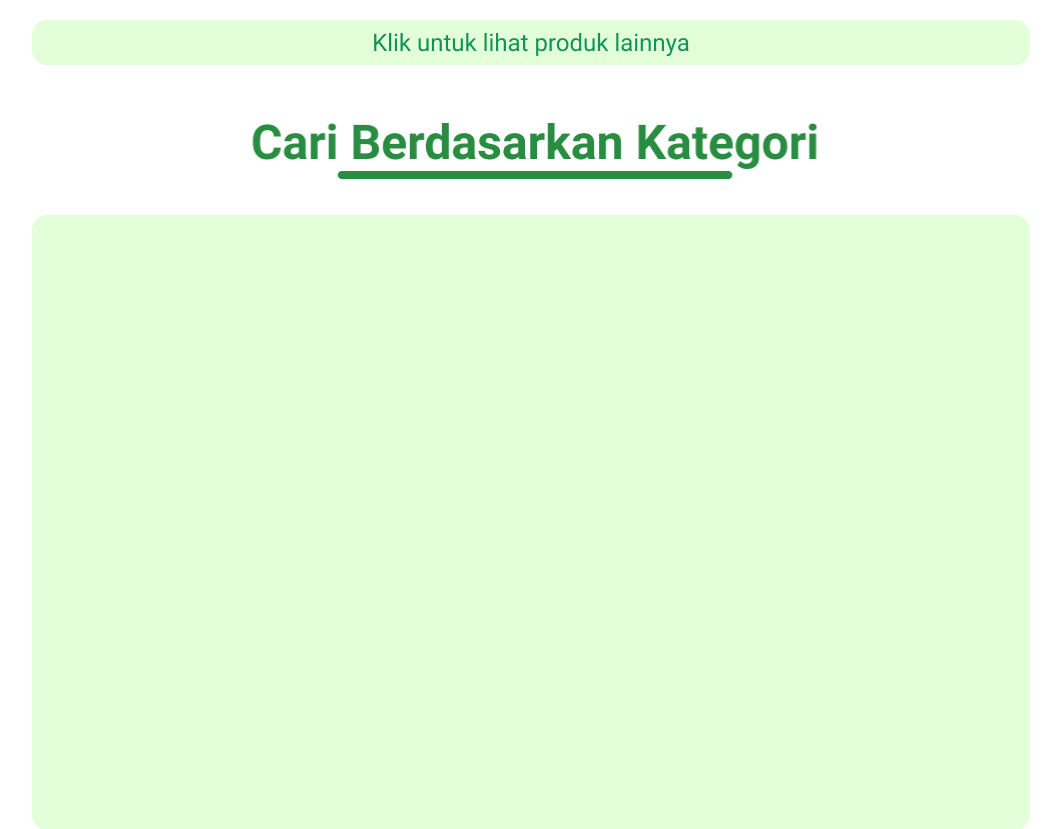
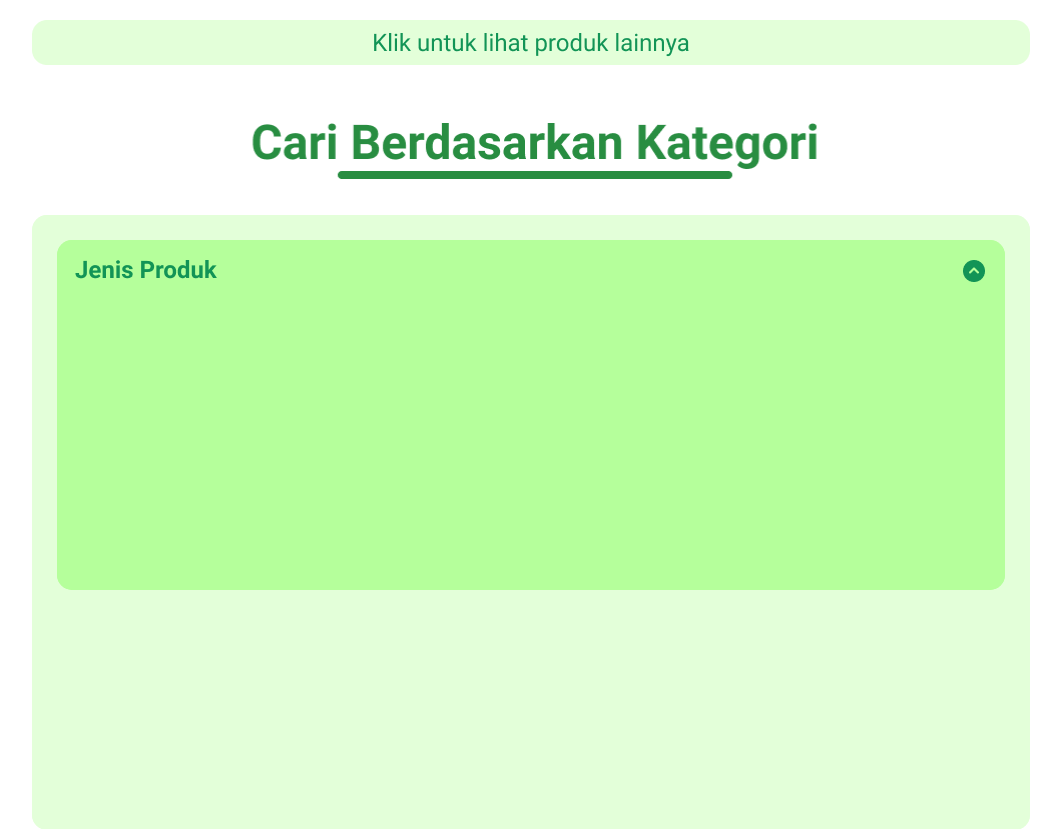
Before and after one commit to bta-tq/ms-i, a PHP site: page /dashboard.html in a window 1280 px wide; the page is wider, and only the part inside the window is pictured. Shown: the part 1725-2554 px from the top of that part, without its empty margins (102-1163 px from the left). Run offline with PHP 8.4, Linux system fonts and the light colour scheme.

Commit message:
update dash

```diff
--- a/css/dashboard.css
+++ b/css/dashboard.css
@@ -360,3 +360,44 @@ top: 1940px;
 background: #E3FFD9;
 border-radius: 15px;
 }
+
+.kategori .j_p .latar{
+    position: absolute;
+width: 948px;
+height: 350px;
+left: 159px;
+top: 1965px;
+
+background: #B5FF9B;
+border-radius: 15px;
+}
+
+.kategori .j_p .nama{
+    position: absolute;
+width: 155px;
+height: 29px;
+left: 177px;
+top: 1982px;
+
+font-family: Roboto;
+font-style: normal;
+font-weight: bold;
+font-size: 24px;
+line-height: 28px;
+/* identical to box height */
+
+
+color: #129456;
+}
+
+.kategori .j_p .d_u{
+    position: absolute;
+left: 83.2%;
+right: 15.08%;
+top: 71.76%;
+bottom: 27.44%;
+}
+
+.promo{
+
+}
--- a/dashboard.html
+++ b/dashboard.html
@@ -89,6 +89,17 @@
             <div class="kategori">
                 <img class="open" src="Asset/kategori/kategori.png">
                 <img class="latar" src="Asset/kategori/latar.png">
+                <div class="j_p">
+                    <img class="latar" src="Asset/kategori/kotak produk.png">
+                    <section class="nama">
+                        <a href="#"><img src="Asset/kategori/Jenis Produk.png"></a>
+                    </section>
+                    <section class="d_u">
+                        <a href="#"><img src="Asset/kategori/hum up.png"></a>
+                    </section>
+                </div>
+            </div>
+            <div class="promo">
             </div>
         </main>
         </div>
```
Also changed, not shown: Asset/kategori/Jenis Produk.png (added), Asset/kategori/hum down.png (added), Asset/kategori/hum up.png (added), Asset/kategori/kotak produk.png (added), Asset/kategori/promo menarik/Promo Menarik.png (added).
